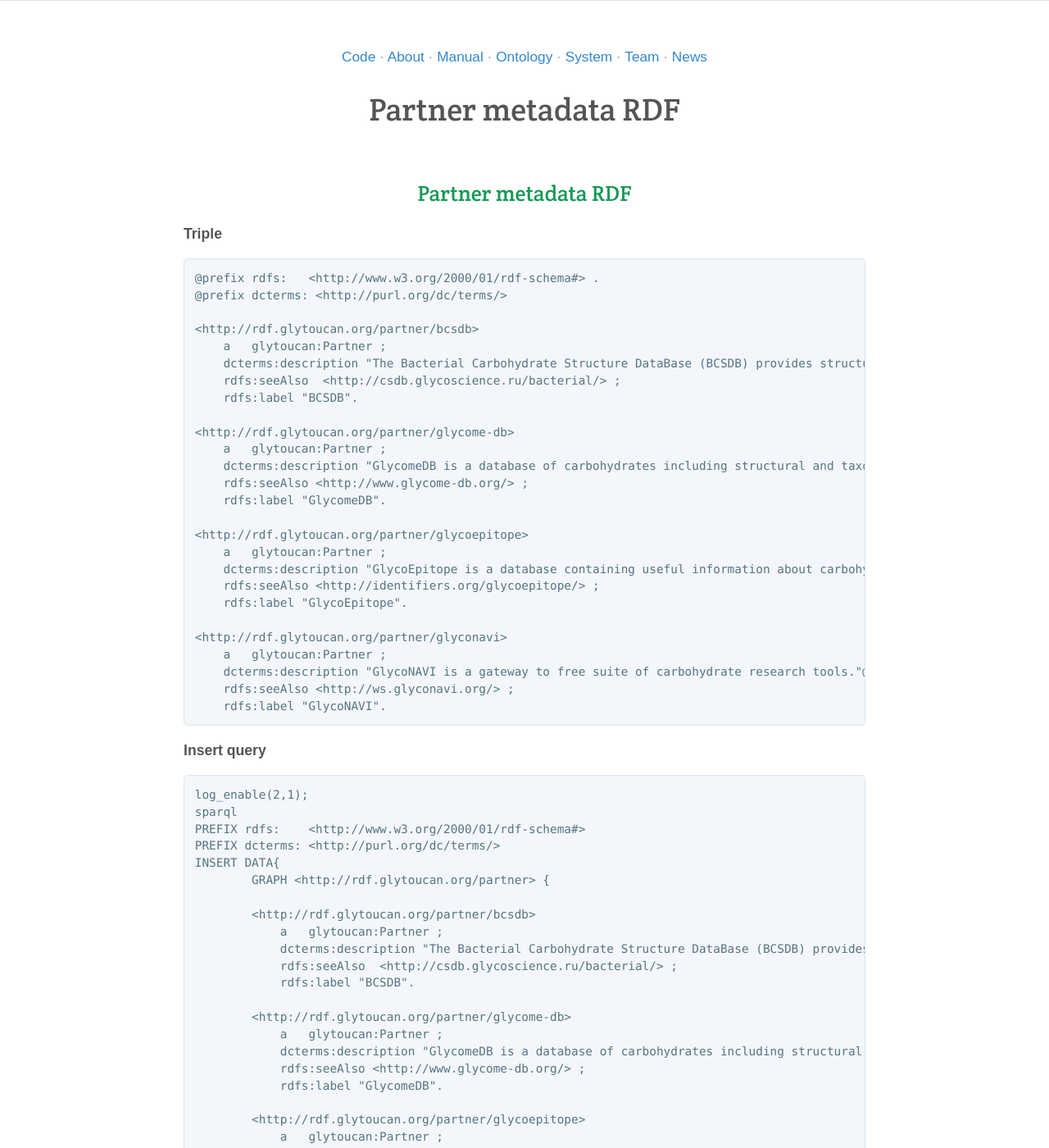
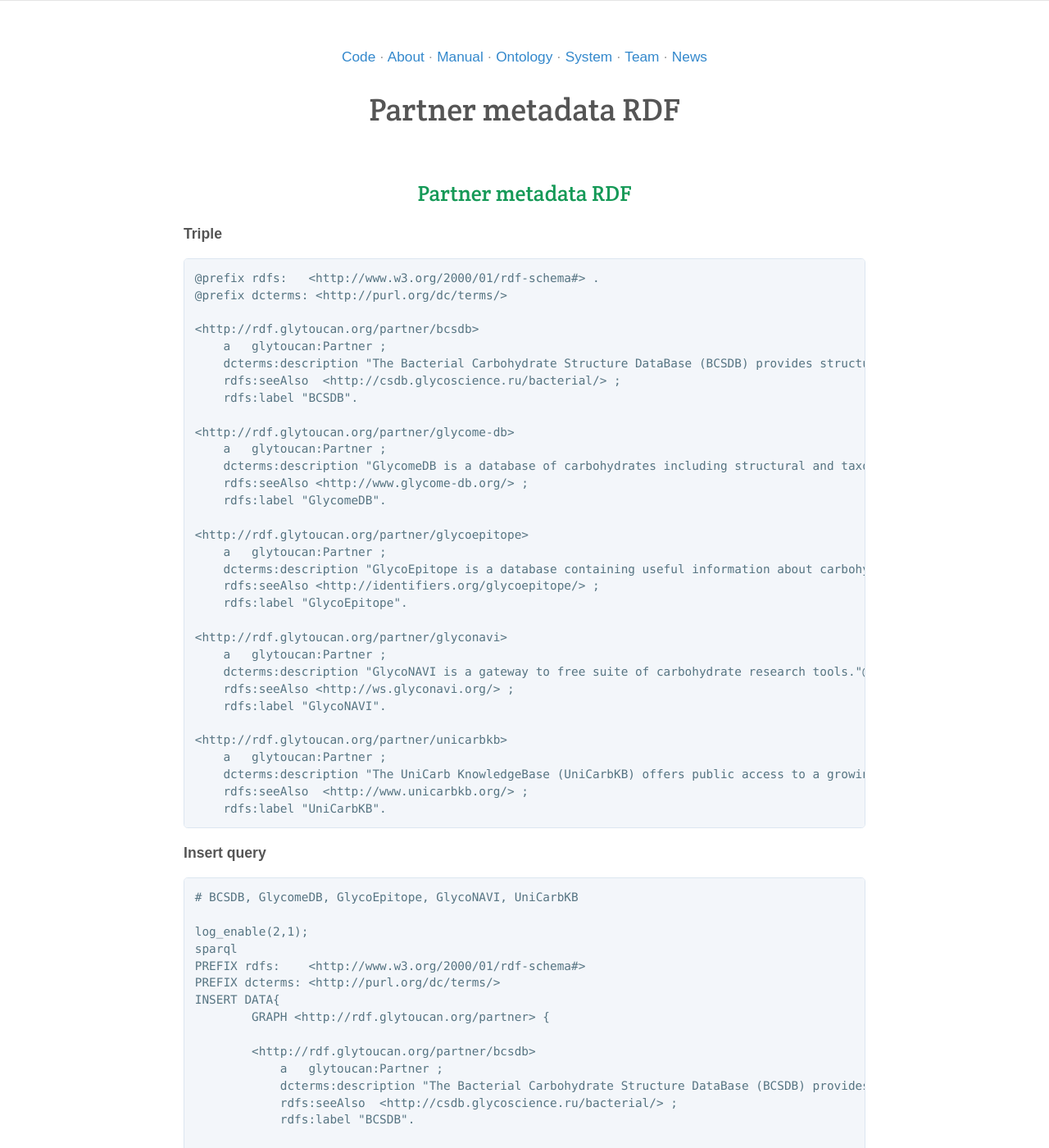
Before and after one commit to glytoucan/glytoucan, a Jekyll site: the page built from system/rdf/partnerMetadataRdf.md, in a window 1280 px wide and 1400 px high. Shown: the whole window at 82% size. Built offline with Jekyll 4.4.1, drawn with Linux system fonts in a browser that asks for light colours; nearby versions of some CDN libraries; some of the changed text lies outside the part shown.

Commit message:
add Partner metadata : unicarbkb

````diff
--- a/system/rdf/partnerMetadataRdf.md
+++ b/system/rdf/partnerMetadataRdf.md
@@ -38,12 +38,20 @@
     dcterms:description "GlycoNAVI is a gateway to free suite of carbohydrate research tools."@en ;
     rdfs:seeAlso <http://ws.glyconavi.org/> ;
     rdfs:label "GlycoNAVI".
+
+<http://rdf.glytoucan.org/partner/unicarbkb>
+    a   glytoucan:Partner ;
+    dcterms:description "The UniCarb KnowledgeBase (UniCarbKB) offers public access to a growing, curated database of information on the glycan structures of glycoproteins."@en ;
+    rdfs:seeAlso  <http://www.unicarbkb.org/> ;
+    rdfs:label "UniCarbKB".
 ```
 
 
 **Insert query**
 
 ```
+# BCSDB, GlycomeDB, GlycoEpitope, GlycoNAVI, UniCarbKB
+
 log_enable(2,1);
 sparql
 PREFIX rdfs:    <http://www.w3.org/2000/01/rdf-schema#>
@@ -74,6 +82,13 @@
             dcterms:description "GlycoNAVI is a gateway to free suite of carbohydrate research tools."@en ;
             rdfs:seeAlso <http://ws.glyconavi.org/> ;
             rdfs:label "GlycoNAVI".
+
+
+        <http://rdf.glytoucan.org/partner/unicarbkb>
+            a   glytoucan:Partner ;
+            dcterms:description "The UniCarb KnowledgeBase (UniCarbKB) offers public access to a growing, curated database of information on the glycan structures of glycoproteins."@en ;
+            rdfs:seeAlso  <http://www.unicarbkb.org/> ;
+            rdfs:label "UniCarbKB".
         }
 };
 checkpoint;
````
Also changed, not shown: other parts of system/rdf/partnerMetadataRdf.md (+1 -1 lines), system/rdf/partnerRdf.md (line endings or trailing spaces).
